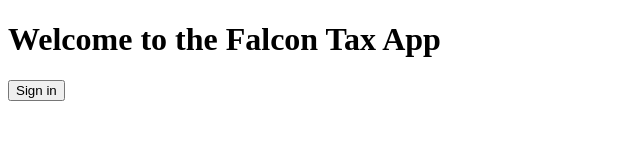
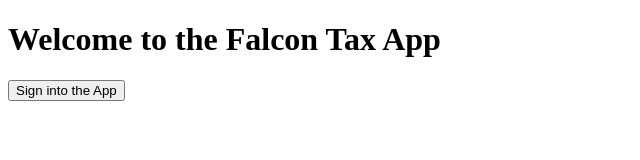
Before and after one commit to sjoseph1848/TaxApp, a plain HTML site: page TaxApp/Index.html in a window 1280 px wide. Shown: the whole page, without its empty margins (0-640 px from the left). Drawn offline with Linux system fonts and the light colour scheme.

Commit message:
Update button

```diff
--- a/TaxApp/Index.html
+++ b/TaxApp/Index.html
@@ -9,7 +9,7 @@
     <h1>Welcome to the Falcon Tax App</h1>
 
     <div class="Button">
-        <button>Sign in</button>
+        <button>Sign into the App</button>
     </div>
 
 </body>
```
